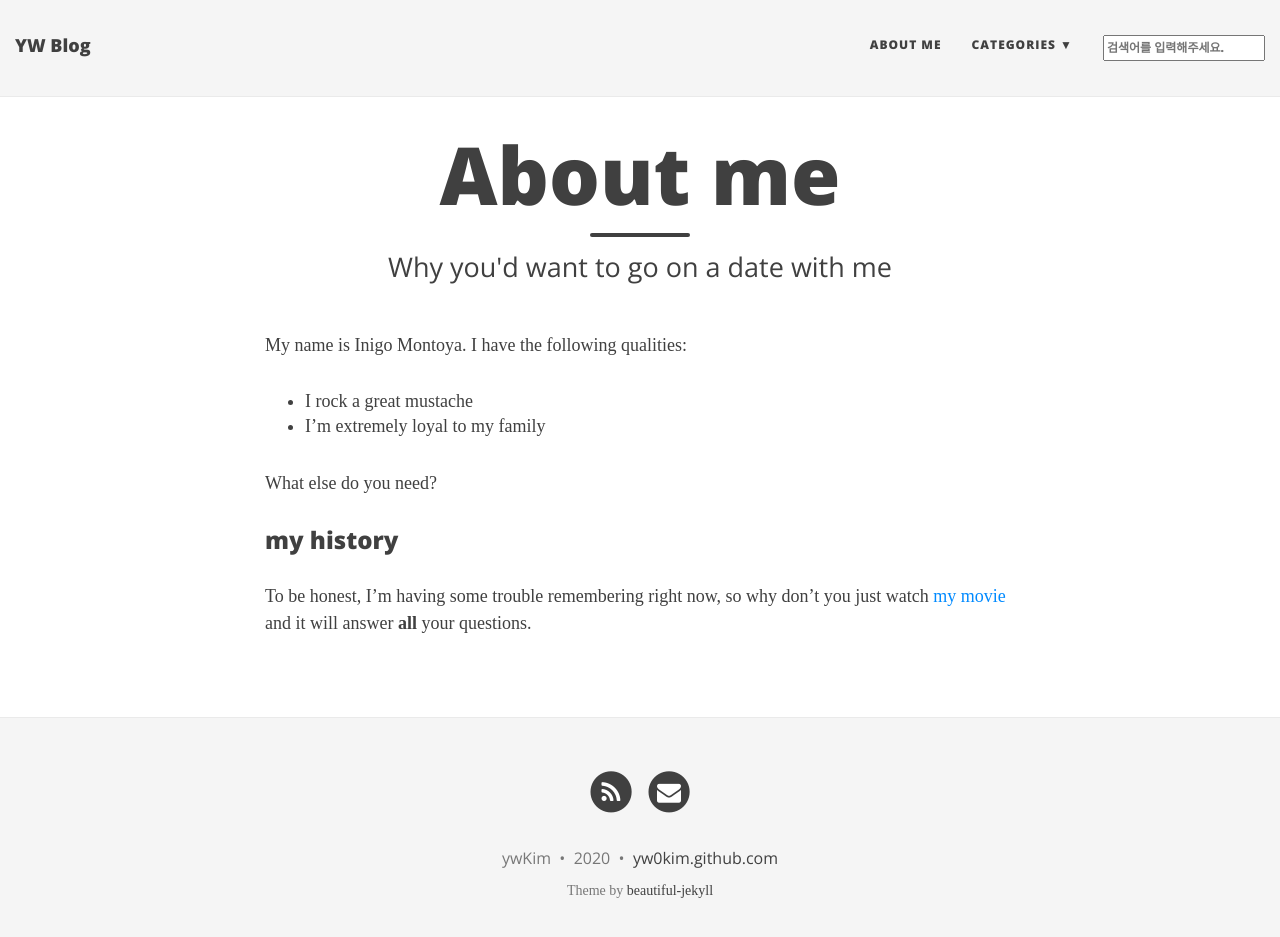
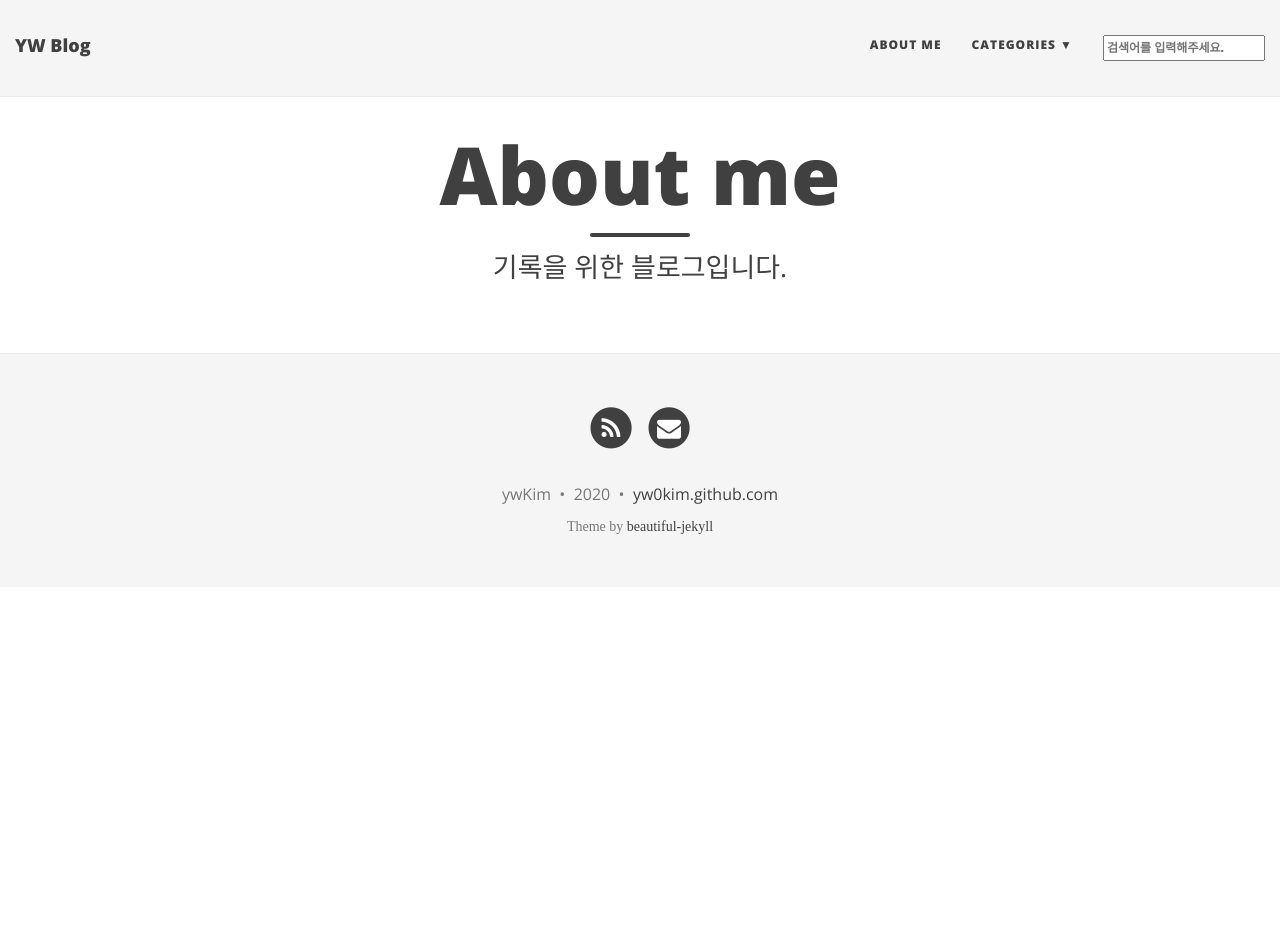
Before and after one commit to yw0kim/yw0kim.github.io, a Jekyll site: the page built from aboutme.md, in a window 1280 px wide and 951 px high. Shown: the top 937 px of the window. Built offline with Jekyll 4.4.1, drawn with Linux system fonts in a browser that asks for light colours; nearby versions of some CDN libraries; some web fonts are replaced.

Commit message:
Modify About me and delete feed

```diff
--- a/_config.yml
+++ b/_config.yml
@@ -75,7 +75,7 @@
 # You can reorder the items to define the link order.
 # If you want to add a new link that isn't here, you'll need to also edit the file _data/SocialNetworks.yml
 social-network-links:
-  rss: true
+  rss: false
   email: "koain@naver.com"
 #  facebook: deanattali
 #  github: yw0kim
--- a/aboutme.md
+++ b/aboutme.md
@@ -1,16 +1,5 @@
 ---
 layout: page
 title: About me
-subtitle: Why you'd want to go on a date with me
+subtitle: 기록을 위한 블로그입니다.
 ---
-
-My name is Inigo Montoya. I have the following qualities:
-
-- I rock a great mustache
-- I'm extremely loyal to my family
-
-What else do you need?
-
-### my history
-
-To be honest, I'm having some trouble remembering right now, so why don't you just watch [my movie](http://en.wikipedia.org/wiki/The_Princess_Bride_%28film%29) and it will answer **all** your questions.
```
